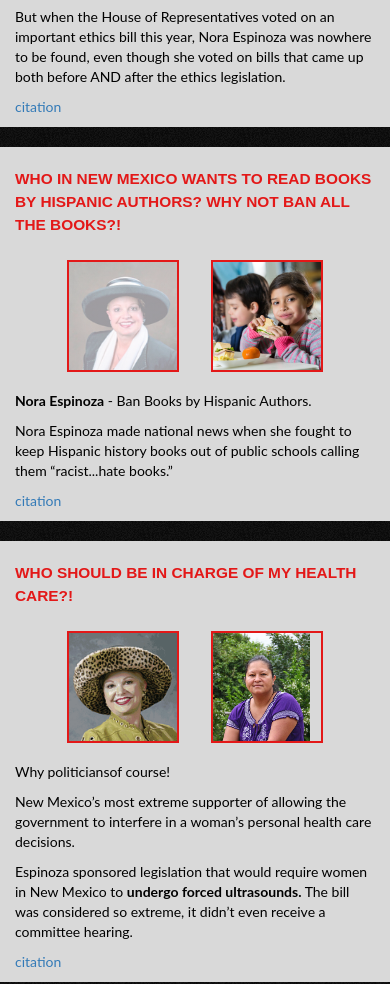
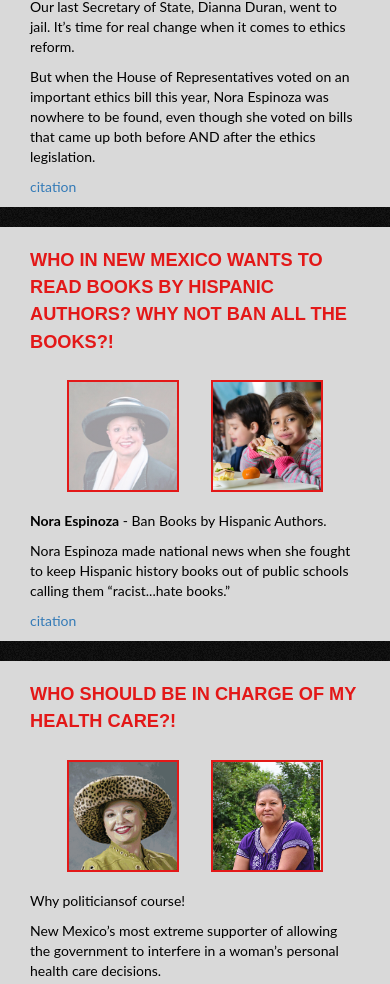
Before and after one commit to s-r-jones/s-r-jones.github.io, a plain HTML site: page nora/index.html in a window 390 px wide. Shown: the part 745-1729 px from the top of the page. Drawn offline with Linux system fonts and the light colour scheme; a web font is replaced by a local one.

Commit message:
mobile media query

```diff
--- a/nora/css/styles.css
+++ b/nora/css/styles.css
@@ -69,6 +69,8 @@ header a {
     margin: 0 auto;
 }
 
+
+
 h1 {
     font-family: Gotham-Bold, sans-serif;
     font-size: 3em;
@@ -85,12 +87,6 @@ h2 {
     line-height: 1.5em;
 }
 
-@media (max-width: 768px) {
-    h2 {
-        font-size: 1.1em;
-    }
-
-}
 
 h3 {
     font-family: Gotham-Bold, sans-serif;
@@ -179,6 +175,12 @@ h3 {
 
 .section-content h2, p {padding: 0px 30px;}
 
+@media (max-width: 768px) {
+    .section-content{
+       padding: 0px 15px;
+    }
+
+}
 
 .espinoza {
      background:
@@ -259,7 +261,7 @@ h3 {
 
 @media (max-width: 768px) {
     .woman {
-        background-position: -60px 0;
+        background-position: -50px 0;
     }
 
 }
@@ -268,7 +270,14 @@ h3 {
     background: url(../img/family.jpg);
     background-repeat: no-repeat;
     background-size: cover;
-    background-position: -50px 0;
+    background-position: 0 0;
+}
+
+@media (max-width: 768px) {
+    .family {
+        background-position: -50px 0;
+    }
+
 }
 
 .officer {
```
